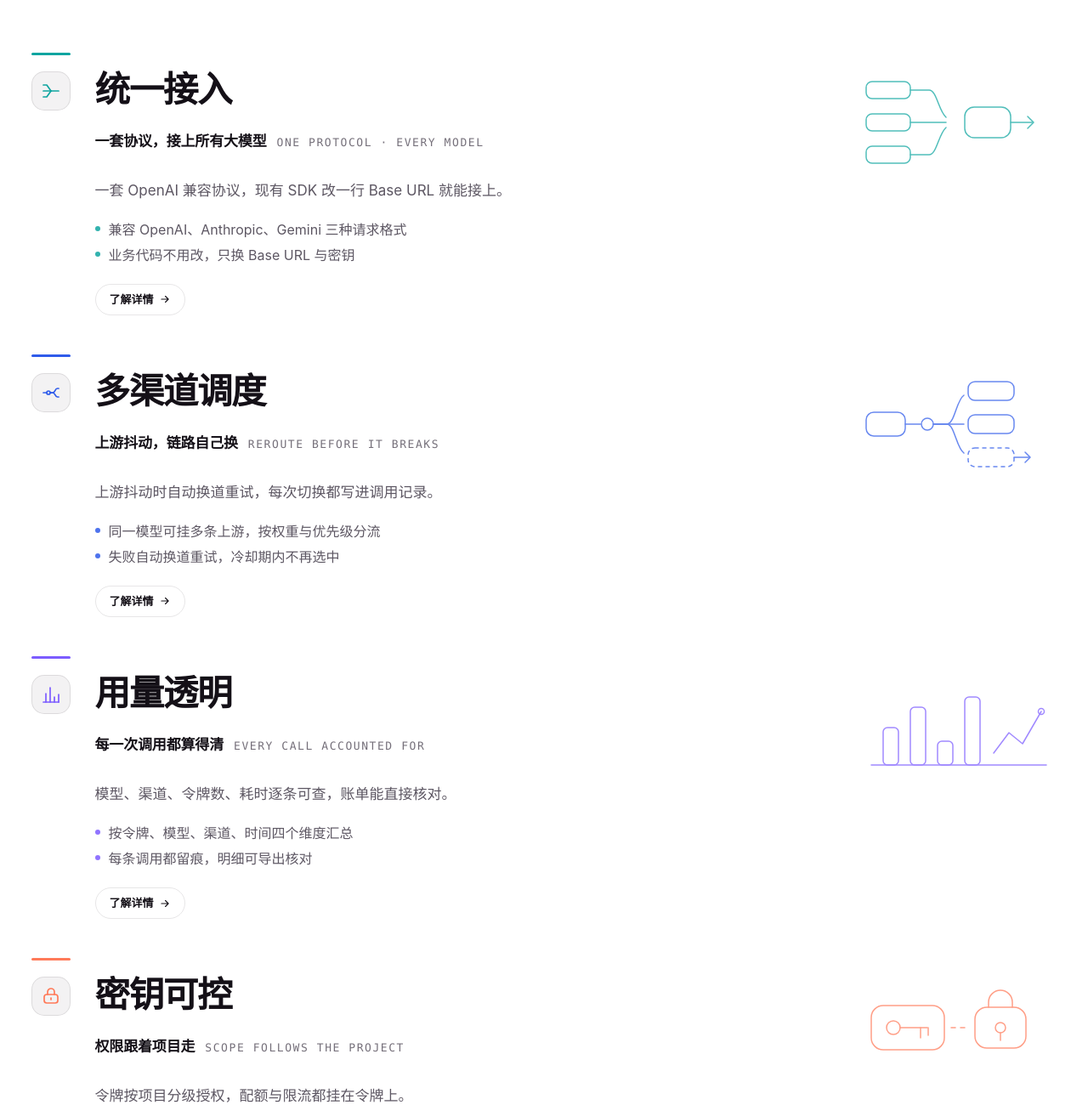
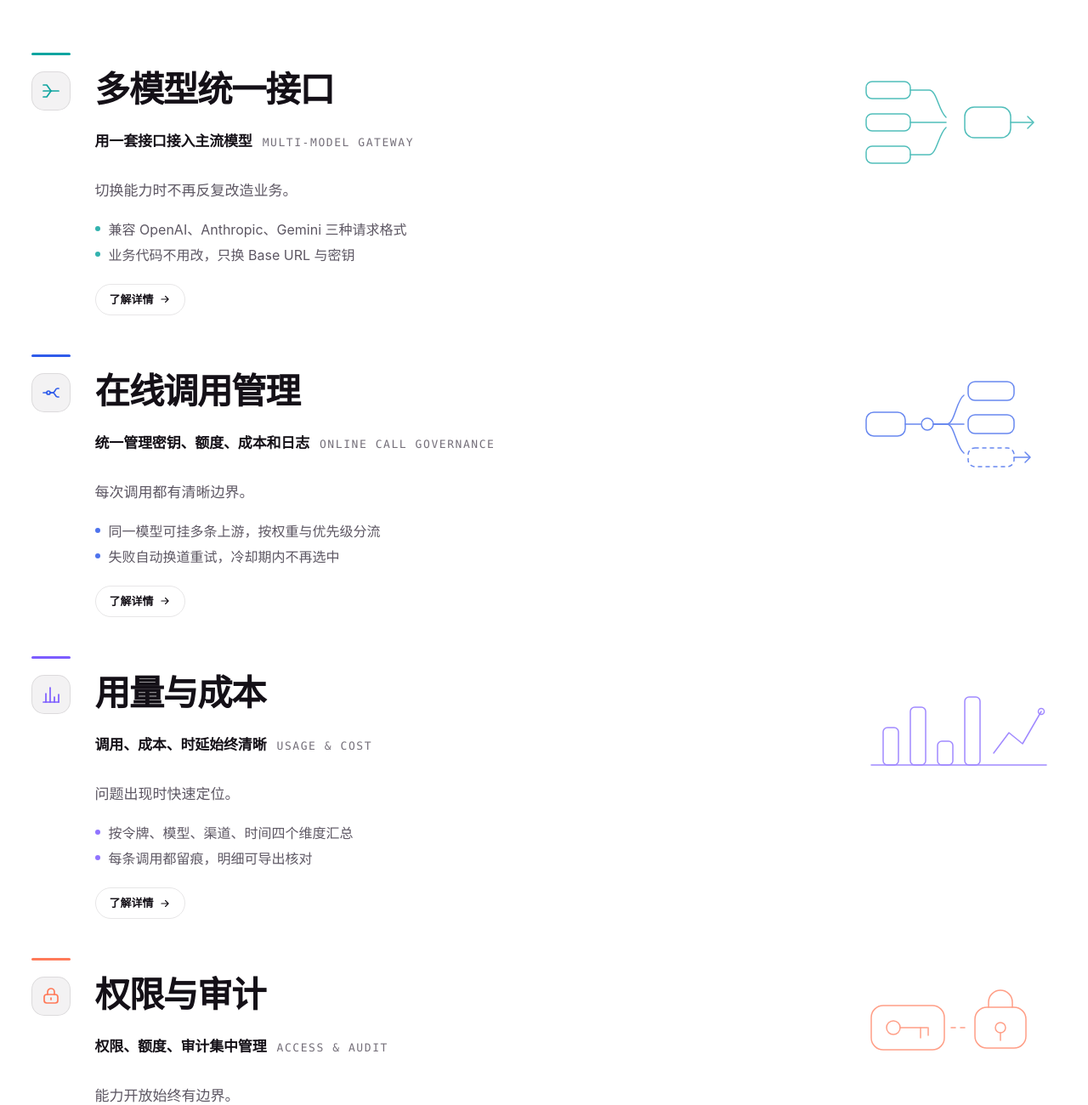
Before and after one commit to 2011126630z-commits/maas-home-preview, a website: page index.html in a window 1280 px wide. Shown: the part 1500-2800 px from the top of the page at 85% size. Drawn offline with Linux system fonts and the light colour scheme; animation ran at ten frames a second.

Commit message:
fix(revert): restore the copy commit, not the pre-copy one
My previous revert used c35422e (dot Earth) which predates the copy pass,
so it silently reverted the copy too (test caught it: h1 assertion).
Now restored from ef3d349, which has both the dot Earth and the new copy.

```diff
--- a/index.html
+++ b/index.html
@@ -756,8 +756,8 @@ ul { margin: 0; padding: 0; list-style: none; }
 
     <div class="wrap hero-grid">
       <div class="hero-copy">
-        <h1 data-anim><span class="nb">一个接口，</span><span class="nb">接入所有大模型</span></h1>
-        <p class="lede" data-anim>企业级 AI 模型统一接入与调度平台</p>
+        <h1 data-anim><span class="nb">汇聚每一种能力</span><span class="nb">让创新稳定落地</span></h1>
+        <p class="lede" data-anim>统一接入模型，管理调用与成本，让智能应用从验证走向持续运营。</p>
         <ul class="hero-chips" data-anim>
           <li>OpenAI 兼容</li>
           <li>多渠道容灾</li>
@@ -884,9 +884,9 @@ ul { margin: 0; padding: 0; list-style: none; }
           <!-- 三路汇成一路：统一接入 -->
           <svg viewBox="0 0 24 24" fill="none" stroke="currentColor" stroke-width="1.7" stroke-linecap="round" stroke-linejoin="round"><path d="M3 5h4l5 7"/><path d="M3 12h9"/><path d="M3 19h4l5-7"/><path d="M13 12h8"/></svg>
         </span>
-        <h3>统一接入</h3>
-        <p class="cap-slogan">一套协议，接上所有大模型<span class="en">ONE PROTOCOL · EVERY MODEL</span></p>
-        <p>一套 OpenAI 兼容协议，现有 SDK 改一行 Base URL 就能接上。</p>
+        <h3>多模型统一接口</h3>
+        <p class="cap-slogan">用一套接口接入主流模型<span class="en">MULTI-MODEL GATEWAY</span></p>
+        <p>切换能力时不再反复改造业务。</p>
         <ul class="cap-list">
           <li>兼容 OpenAI、Anthropic、Gemini 三种请求格式</li>
           <li>业务代码不用改，只换 Base URL 与密钥</li>
@@ -909,9 +909,9 @@ ul { margin: 0; padding: 0; list-style: none; }
           <!-- 一路分多路：多渠道调度 -->
           <svg viewBox="0 0 24 24" fill="none" stroke="currentColor" stroke-width="1.7" stroke-linecap="round" stroke-linejoin="round"><path d="M3 12h4"/><circle cx="9" cy="12" r="2"/><path d="M11 12h3c1.5 0 2-1 2.6-2.2S18 7 19.5 7H21"/><path d="M11 12h3c1.5 0 2 1 2.6 2.2S18 17 19.5 17H21"/></svg>
         </span>
-        <h3>多渠道调度</h3>
-        <p class="cap-slogan">上游抖动，链路自己换<span class="en">REROUTE BEFORE IT BREAKS</span></p>
-        <p>上游抖动时自动换道重试，每次切换都写进调用记录。</p>
+        <h3>在线调用管理</h3>
+        <p class="cap-slogan">统一管理密钥、额度、成本和日志<span class="en">ONLINE CALL GOVERNANCE</span></p>
+        <p>每次调用都有清晰边界。</p>
         <ul class="cap-list">
           <li>同一模型可挂多条上游，按权重与优先级分流</li>
           <li>失败自动换道重试，冷却期内不再选中</li>
@@ -937,9 +937,9 @@ ul { margin: 0; padding: 0; list-style: none; }
           <!-- 逐条柱状：用量透明 -->
           <svg viewBox="0 0 24 24" fill="none" stroke="currentColor" stroke-width="1.7" stroke-linecap="round" stroke-linejoin="round"><path d="M3 21h18"/><path d="M6 21V11"/><path d="M11 21V4"/><path d="M16 21v-6"/><path d="M21 21v-9"/></svg>
         </span>
-        <h3>用量透明</h3>
-        <p class="cap-slogan">每一次调用都算得清<span class="en">EVERY CALL ACCOUNTED FOR</span></p>
-        <p>模型、渠道、令牌数、耗时逐条可查，账单能直接核对。</p>
+        <h3>用量与成本</h3>
+        <p class="cap-slogan">调用、成本、时延始终清晰<span class="en">USAGE & COST</span></p>
+        <p>问题出现时快速定位。</p>
         <ul class="cap-list">
           <li>按令牌、模型、渠道、时间四个维度汇总</li>
           <li>每条调用都留痕，明细可导出核对</li>
@@ -963,9 +963,9 @@ ul { margin: 0; padding: 0; list-style: none; }
           <!-- 锁：密钥可控 -->
           <svg viewBox="0 0 24 24" fill="none" stroke="currentColor" stroke-width="1.7" stroke-linecap="round" stroke-linejoin="round"><rect x="4" y="10" width="16" height="10" rx="3"/><path d="M8 10V7a4 4 0 0 1 8 0v3"/><path d="M12 14v2"/></svg>
         </span>
-        <h3>密钥可控</h3>
-        <p class="cap-slogan">权限跟着项目走<span class="en">SCOPE FOLLOWS THE PROJECT</span></p>
-        <p>令牌按项目分级授权，配额与限流都挂在令牌上。</p>
+        <h3>权限与审计</h3>
+        <p class="cap-slogan">权限、额度、审计集中管理<span class="en">ACCESS & AUDIT</span></p>
+        <p>能力开放始终有边界。</p>
         <ul class="cap-list">
           <li>令牌可设额度、过期时间与可用模型</li>
           <li>按项目分组授权，支持随时停用</li>
@@ -993,7 +993,7 @@ ul { margin: 0; padding: 0; list-style: none; }
       <span class="glow" aria-hidden="true"></span>
       <span class="cta-meta" aria-hidden="true">SYSTEM · READY</span>
       <div class="cta-inner">
-        <h2>先把一次调用跑通</h2>
+        <h2>下一次调用，从这里开始</h2>
         <span class="fancy-wrap fancy-wrap-on-dark">
           <button class="fancy-btn" type="button" data-demo="演示预览 · 注册流程未接入后端">
             <span class="fancy-label">创建令牌
@@ -1021,7 +1021,7 @@ ul { margin: 0; padding: 0; list-style: none; }
       <a href="#" data-demo="演示预览 · 用户协议未接入后端">用户协议</a>
       <a href="#" data-demo="演示预览 · 隐私政策未接入后端">隐私政策</a>
       <a href="#" data-demo="演示预览 · 联系方式未接入后端">联系我们</a>
-      <span class="foot-stamp">预览版 2026-10-17 03:56</span>
+      <span class="foot-stamp">预览版 2026-10-17 03:58</span>
       <span>本站基于
         <a href="https://github.com/QuantumNous/new-api" target="_blank" rel="noopener noreferrer">New API</a>
         构建</span>
```
Also changed, not shown: 君骄数智-首页预览.html (+16 -16 lines).
